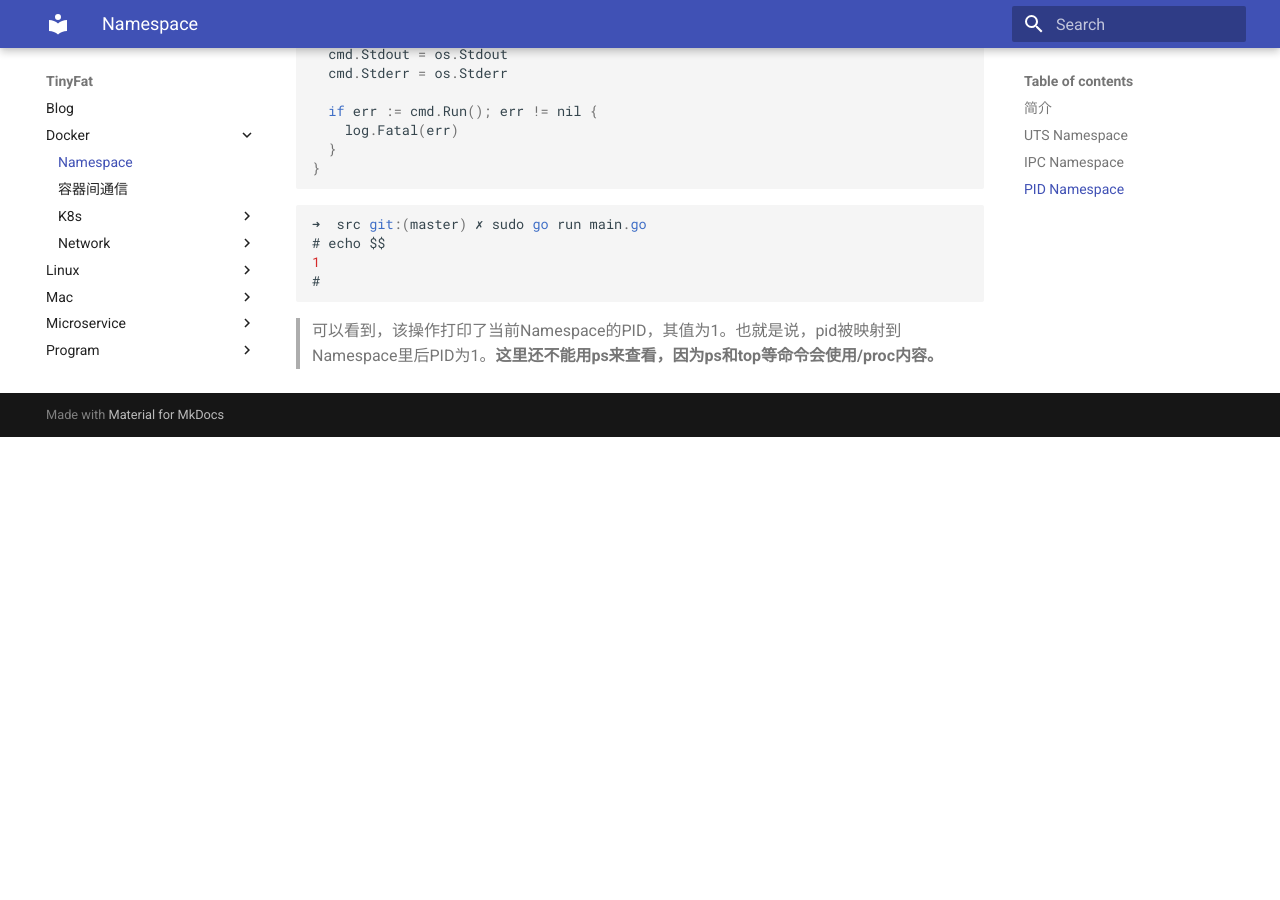
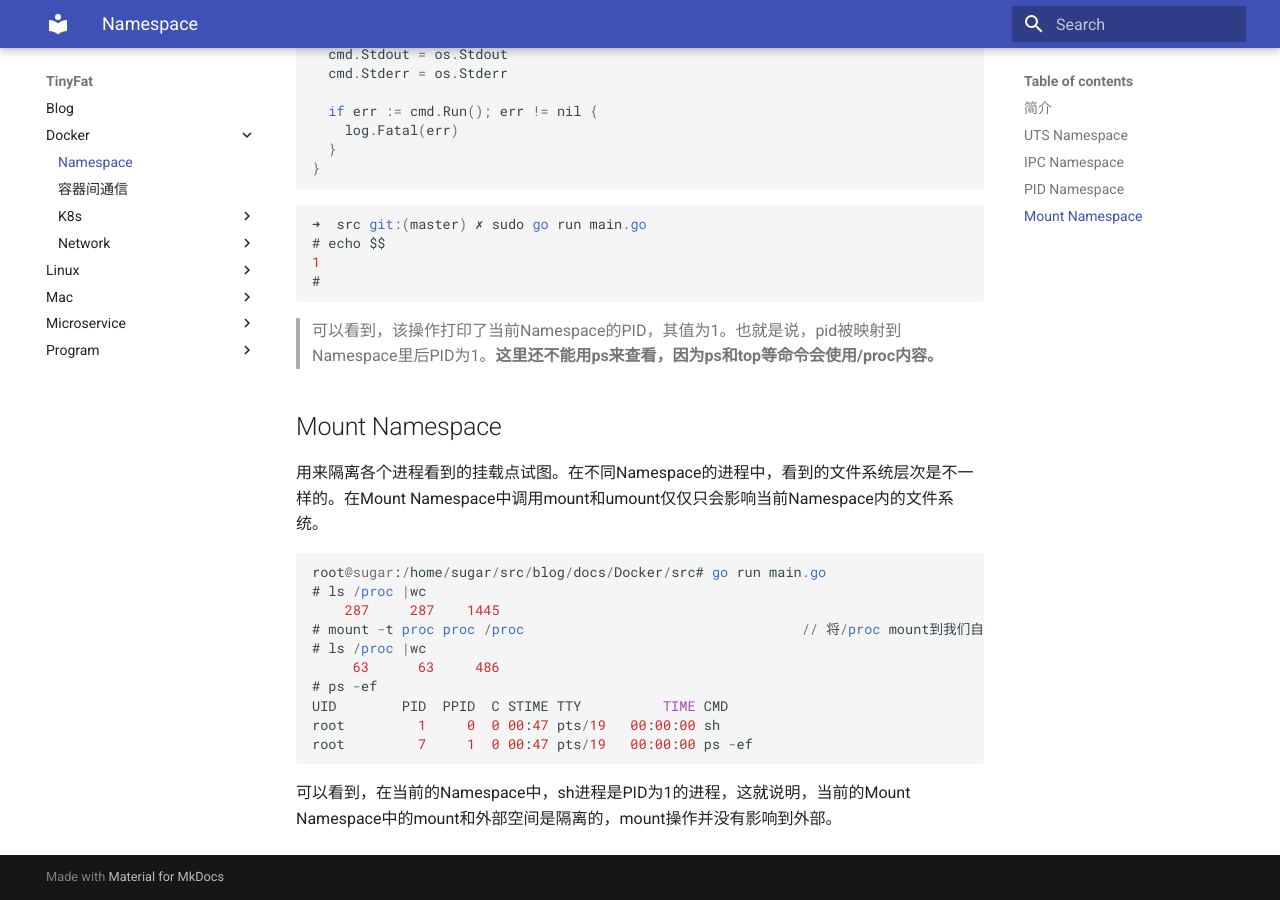
Before and after one commit to thj8/blog, an MkDocs documentation site: the page built from docs/Docker/namespace.md, in a window 1280 px wide and 900 px high, scrolled down 3321 px. Built offline with MkDocs 1.6.1 and Material for MkDocs 9.7.7, drawn with Linux system fonts in a browser that asks for light colours; before the commit the page ends 3758 px from its top, so only the background shows below that.

Commit message:
pid namespace

````diff
--- a/docs/Docker/namespace.md
+++ b/docs/Docker/namespace.md
@@ -44,6 +44,7 @@ sugar
 # hostname
 thj
 #
+
 ```
 
 - 另外启动一个shell，在宿主机上运行hostname，看一下效果。
@@ -121,6 +122,7 @@ key        msqid      owner      perms      used-bytes   messages
 > 通过以上实验，可以发现，在新创建的Namespace里，看不到宿主机上已经创建的message queue，说明IIPC Namespace创建成功，IPC已经被隔离。
 
 ## PID Namespace
+
 PID Namespace是用来隔离进程ID的。同样一个进程在不同的PID Namespace里可以拥有不同的PID。这样就可以理解。
 
 > 在docker container里面，使用ps -ef经常会发现，在容器内，前台运行的那个进程PID是1,但是在容器外，使用ps -ef会发现同样的进程却有不同的PID。
@@ -160,3 +162,22 @@ func main() {
 #
 ```
 > 可以看到，该操作打印了当前Namespace的PID，其值为1。也就是说，pid被映射到Namespace里后PID为1。**这里还不能用ps来查看，因为ps和top等命令会使用/proc内容。**
+
+## Mount Namespace
+
+用来隔离各个进程看到的挂载点试图。在不同Namespace的进程中，看到的文件系统层次是不一样的。在Mount Namespace中调用mount和umount仅仅只会影响当前Namespace内的文件系统。
+
+```
+root@sugar:/home/sugar/src/blog/docs/Docker/src# go run main.go
+# ls /proc |wc
+    287     287    1445
+# mount -t proc proc /proc									// 将/proc mount到我们自己的Namespace下面来
+# ls /proc |wc
+     63      63     486
+# ps -ef
+UID        PID  PPID  C STIME TTY          TIME CMD
+root         1     0  0 00:47 pts/19   00:00:00 sh
+root         7     1  0 00:47 pts/19   00:00:00 ps -ef
+```
+
+可以看到，在当前的Namespace中，sh进程是PID为1的进程，这就说明，当前的Mount Namespace中的mount和外部空间是隔离的，mount操作并没有影响到外部。
````
Also changed, not shown: 1 other file.
